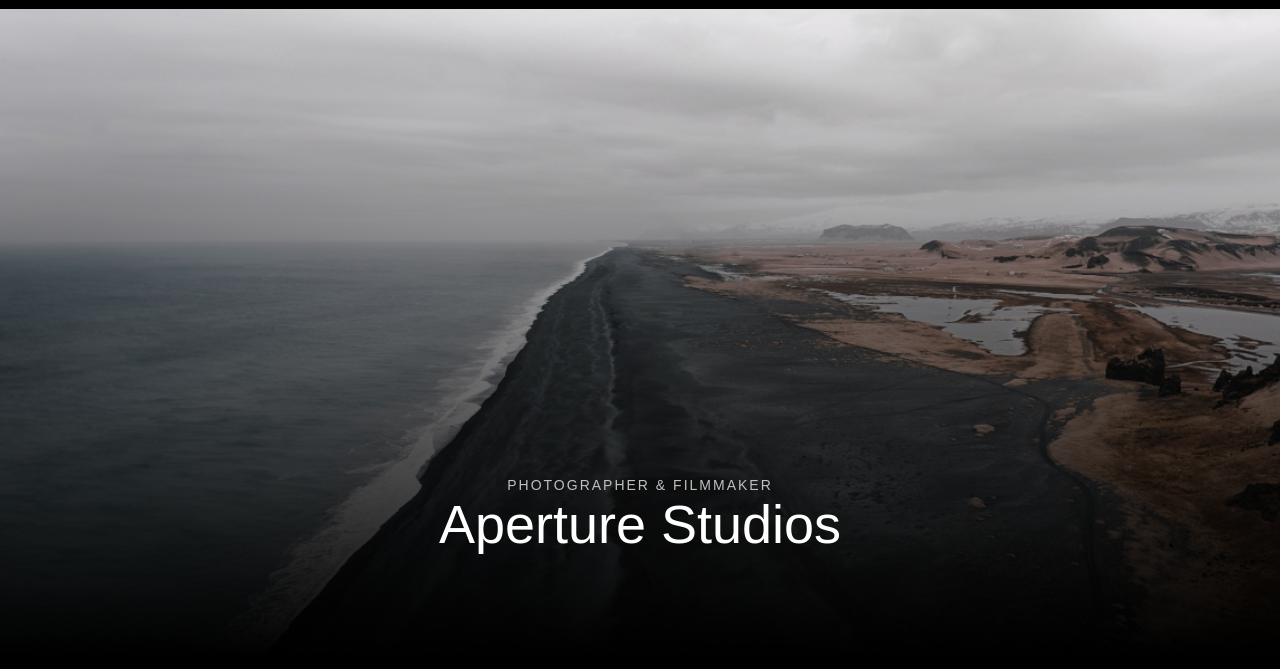
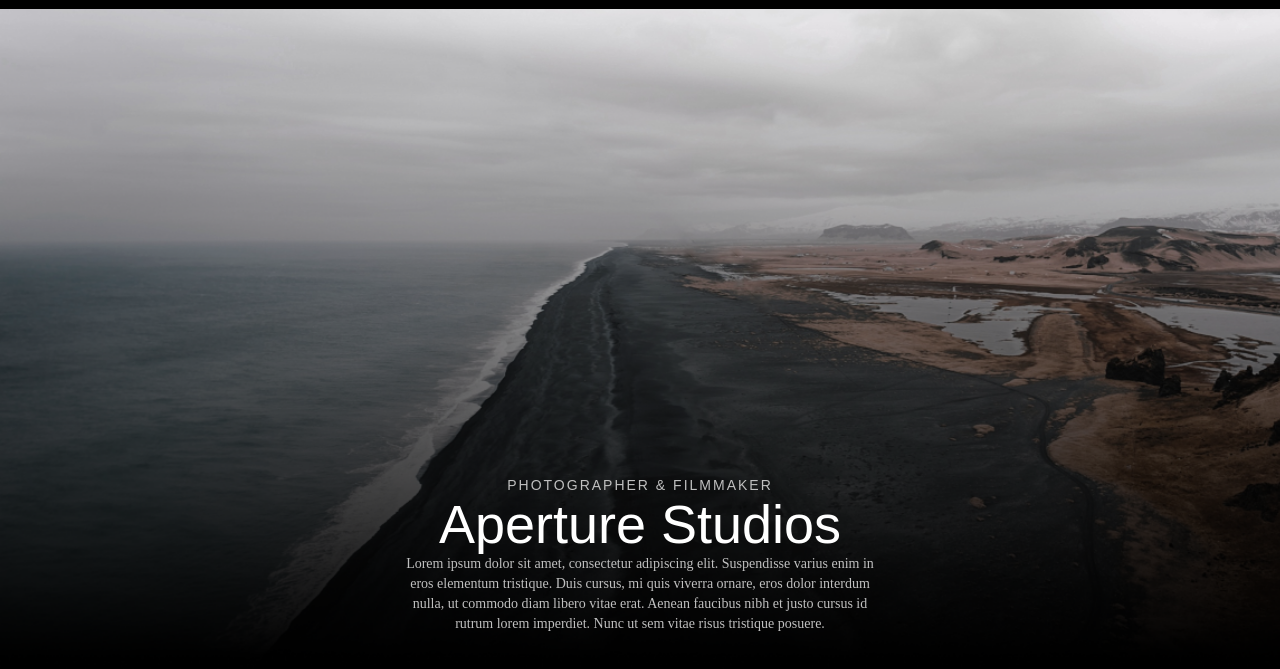
Before and after one commit to stboldyrev/Aperture, a plain HTML site: page index.html in a window 1280 px wide. Shown: the part 81-750 px from the top of the page. Drawn offline with Linux system fonts and the light colour scheme.

Commit message:
changed index and css

```diff
--- a/index.html
+++ b/index.html
@@ -37,13 +37,13 @@
           <h2>Photographer & Filmmaker</h2>
           <h1>Aperture Studios</h1>
           <p>
-            <!-- Lorem ipsum dolor sit amet, consectetur adipiscing elit. Suspendisse
+            Lorem ipsum dolor sit amet, consectetur adipiscing elit. Suspendisse
             varius enim in<br />
             eros elementum tristique. Duis cursus, mi quis viverra ornare, eros
             dolor interdum <br />
             nulla, ut commodo diam libero vitae erat. Aenean faucibus nibh et
             justo cursus id <br />
-            rutrum lorem imperdiet. Nunc ut sem vitae risus tristique posuere. -->
+            rutrum lorem imperdiet. Nunc ut sem vitae risus tristique posuere.
             <!-- Lorem ipsum dolor sit amet, consectetur adipiscing elit. Suspendisse
             varius enim in eros elementum tristique. Duis cursus, mi quis
             viverra ornare, eros dolor interdum nulla, ut commodo diam libero
--- a/styles.css
+++ b/styles.css
@@ -62,8 +62,8 @@ section {
 
 .aperture-studios {
   padding-top: 466px;
-  max-width: 580px;
-  margin: 0 auto;
+  /* max-width: 580px;
+  margin: 0 auto; */
   text-align: center;
 }
 
```
